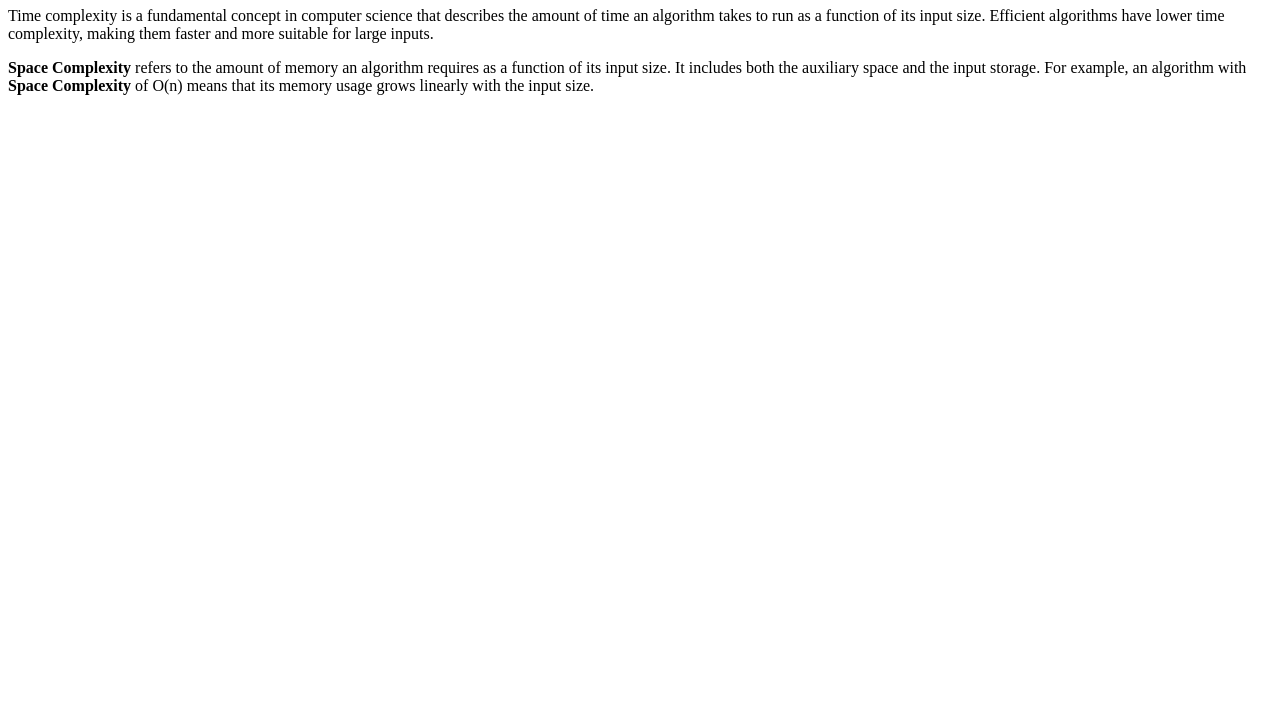
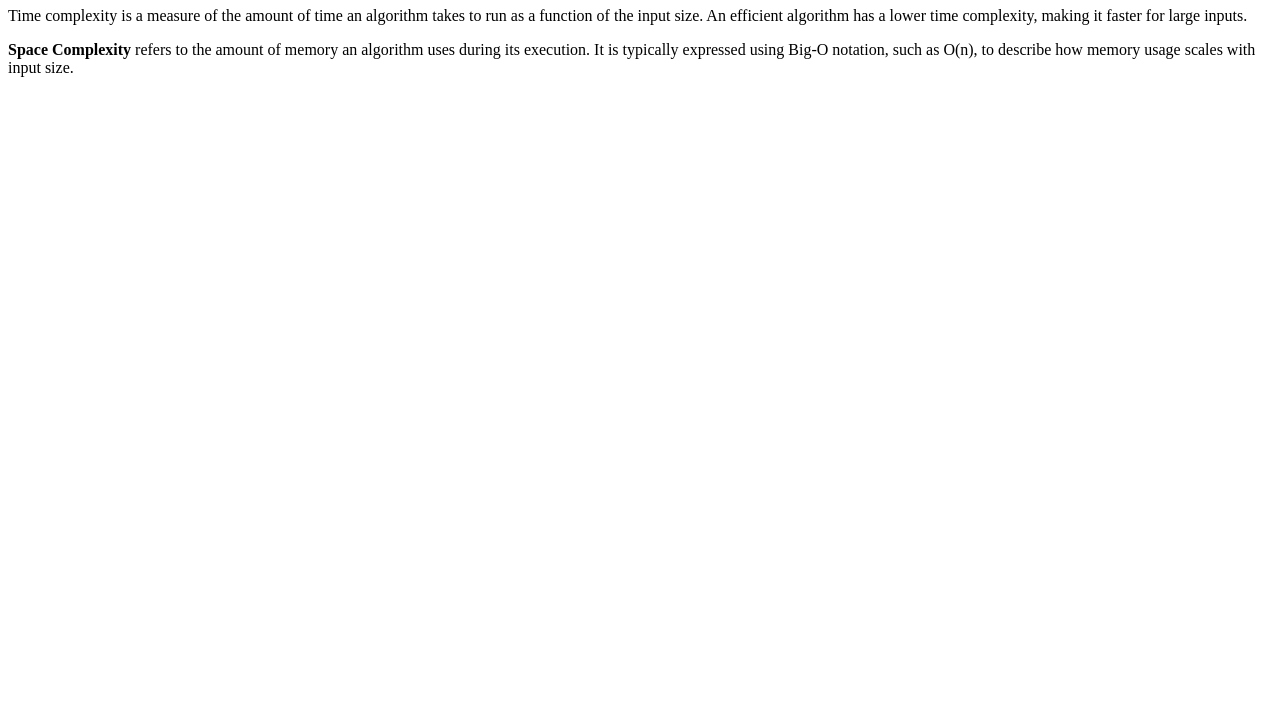
Before and after one commit to acciojob/time-and-space-complexity-AlbakhshSheikh, a website: page main.html in a window 1280 px wide. Shown: the part 73-800 px from the top of the page. Drawn offline with Linux system fonts and the light colour scheme.

Commit message:
created a submission

```diff
--- a/main.html
+++ b/main.html
@@ -8,14 +8,11 @@
 <body>
     <h1>Understanding Time, Space, and Complexity</h1>
 
-    <p>
-        Time complexity is a fundamental concept in computer science that describes the amount of time an algorithm takes to run as a function of its input size. Efficient algorithms have lower time complexity, making them faster and more suitable for large inputs.
-    </p>
+    <p>Time complexity is a measure of the amount of time an algorithm takes to run as a function of the input size. An
+        efficient algorithm has a lower time complexity, making it faster for large inputs.</p>
 
-    <p>
-        <b>Space Complexity</b> refers to the amount of memory an algorithm requires as a function of its input size. It includes both the auxiliary space and the input storage. For example, an algorithm with <b>Space Complexity</b> of O(n) means that its memory usage grows linearly with the input size.
-    </p>
-
+    <p><b>Space Complexity</b> refers to the amount of memory an algorithm uses during its execution. It is typically
+        expressed using Big-O notation, such as O(n), to describe how memory usage scales with input size.</p>
 </body>
 
 </html>
```
